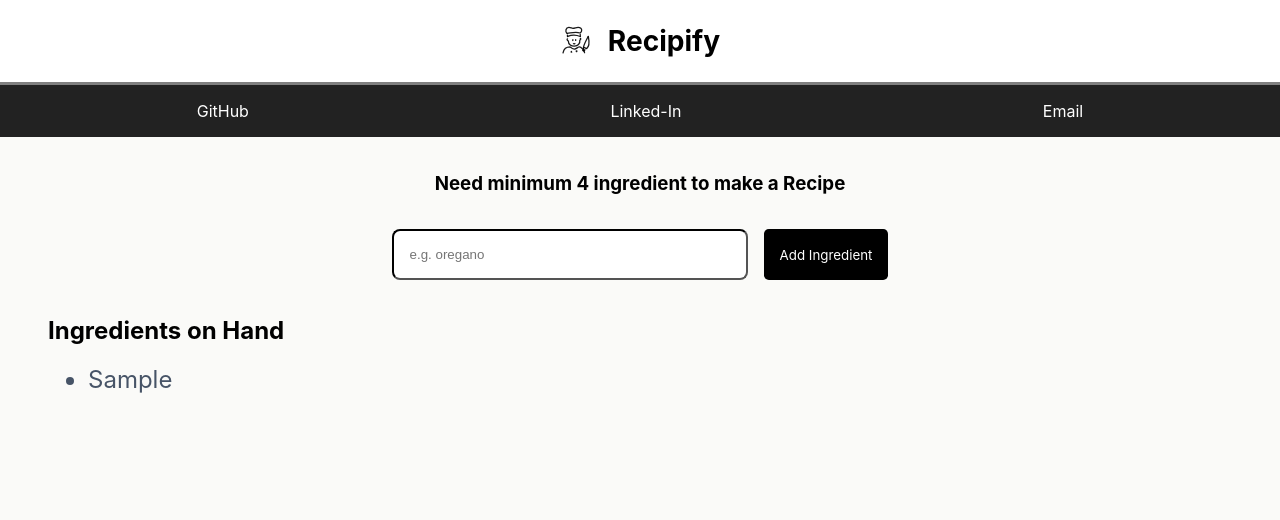
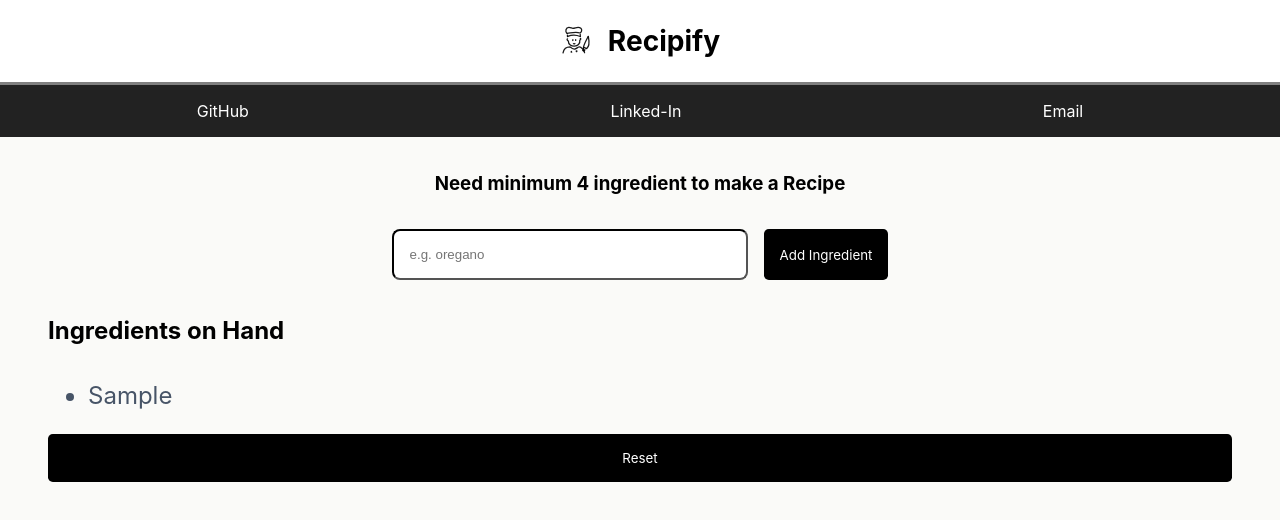
Before and after one commit to Sohammitra777/Recipify, a React (Vite) app in the folder client/: page / in a window 1280 px wide. Both pictures are taken after typing "Sample" into the empty fields and a click on the button "Add Ingredient". Shown: the top 520 px of the page. Built offline with nearby package versions, Linux system fonts and the light colour scheme.

Commit message:
bug fixes and improvements

```diff
--- a/client/src/app/features/ingredients/ingredientSlice.ts
+++ b/client/src/app/features/ingredients/ingredientSlice.ts
@@ -23,6 +23,10 @@ const userIngredient = createSlice({
         addUserIngredient: (state, action) => {
             state.list.push(action.payload);
         },
+        reset: (state) => {
+            state.list = [],
+            state.recipe = ""
+        }
     },
     extraReducers: (builder) => {
         builder
@@ -41,5 +45,5 @@ const userIngredient = createSlice({
 });
 
 const userIngredientReducer = userIngredient.reducer;
-export const { addUserIngredient } = userIngredient.actions;
+export const { addUserIngredient, reset } = userIngredient.actions;
 export default userIngredientReducer;
--- a/client/src/components/List/List.css
+++ b/client/src/components/List/List.css
@@ -1,5 +1,8 @@
 section {
     margin-left: 3rem;
+    margin-right: 3rem;
+    display: flex;
+    flex-direction: column;
 }
 
 ul {
@@ -11,3 +14,14 @@ ul {
 li {
     margin-top: 1rem;
 }
+
+section > button{
+    font-family: Inter, sans-serif;
+    font-weight: 1rem;
+    background-color: black;
+    color: white;
+    border-style: none;
+    border-radius: .3rem;
+    padding: 1rem;
+    cursor: pointer;
+}
--- a/client/src/components/List/List.tsx
+++ b/client/src/components/List/List.tsx
@@ -1,8 +1,10 @@
-import { useAppSelector } from "../../app/hooks";
+import { reset } from "../../app/features/ingredients/ingredientSlice";
+import { useAppDispatch, useAppSelector } from "../../app/hooks";
 import "./List.css";
 
 function List() {
     const list = useAppSelector((state) => state.ingredient.list);
+    const dispatch = useAppDispatch();
 
     return (
         <section>
@@ -12,6 +14,7 @@ function List() {
                     <li key={index}>{item}</li>
                 ))}
             </ul>
+            {list.length > 0 && <button onClick={()=> dispatch(reset())}>Reset</button>}
         </section>
     );
 }
--- a/client/src/components/Recipe/Recipe.tsx
+++ b/client/src/components/Recipe/Recipe.tsx
@@ -3,22 +3,28 @@ import { useAppDispatch, useAppSelector } from "../../app/hooks";
 import "./Recipe.css";
 
 function Recipe() {
-    const ingredient = useAppSelector((state) => state.ingredient.list);
+    const ingredient = useAppSelector((state) => state.ingredient);
     const dispatch = useAppDispatch();
     return (
         <div>
-            {ingredient.length > 4 && (
+            {ingredient.list.length > 4 && (
                 <div className="innerRecipe">
                     <div>
                         <h2>Ready for Recipe?</h2>
                         <p>Generate a recipe from your list of ingredient</p>
                     </div>
                     <div>
-                        <button
-                            onClick={() => dispatch(fetchRecipe(ingredient))}
-                        >
-                            Get a recipe
-                        </button>
+                        {!ingredient.loading ? (
+                            <button
+                                onClick={() =>
+                                    dispatch(fetchRecipe(ingredient.list))
+                                }
+                            >
+                                Get a recipe
+                            </button>
+                        ) : (
+                            <button>Loading...</button>
+                        )}
                     </div>
                 </div>
             )}
```
Also changed, not shown: client/src/components/Form/Form.tsx (line endings or trailing spaces).
